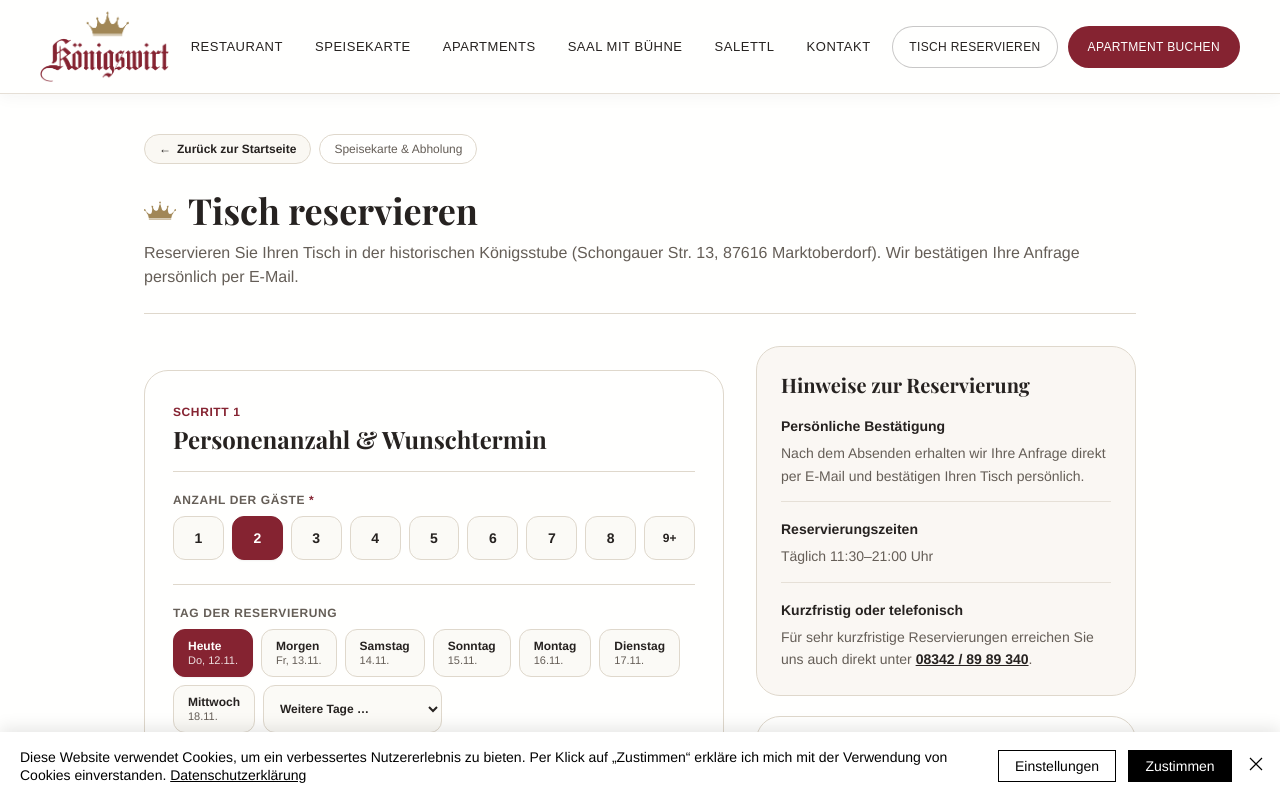
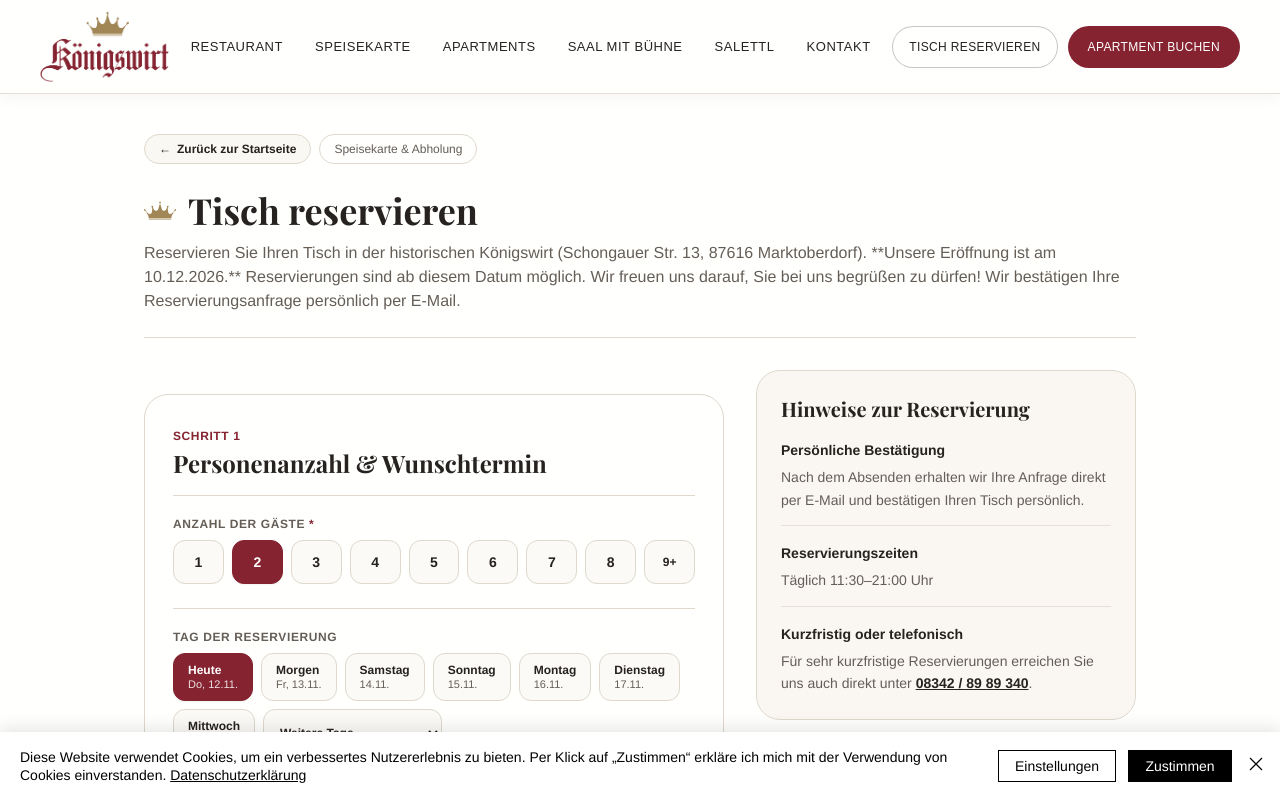
Before and after one commit to sgnlt/Koenigswirt, a Next.js app: page /reservierung in a window 1280 px wide. Shown: the top 798 px of the page. Built offline with nearby package versions, Linux system fonts and the light colour scheme; a web font is replaced by a local one.

Commit message:
Update page.tsx
Eröffnung ist am 10.12.2026.** Reservierung

```diff
--- a/app/reservierung/page.tsx
+++ b/app/reservierung/page.tsx
@@ -40,8 +40,9 @@ export default function ReservierungPage() {
           </h1>
         </div>
         <p className="mt-2 text-sm text-muted sm:text-base">
-          Reservieren Sie Ihren Tisch in der historischen Königsstube (Schongauer Str. 13,
-          87616 Marktoberdorf). Wir bestätigen Ihre Anfrage persönlich per E-Mail.
+          Reservieren Sie Ihren Tisch in der historischen Königswirt (Schongauer Str. 13, 87616 Marktoberdorf).
+          **Unsere Eröffnung ist am 10.12.2026.** Reservierungen sind ab diesem Datum möglich. Wir freuen uns darauf, Sie bei uns begrüßen zu dürfen!
+          Wir bestätigen Ihre Reservierungsanfrage persönlich per E-Mail.
         </p>
       </header>
 
```
